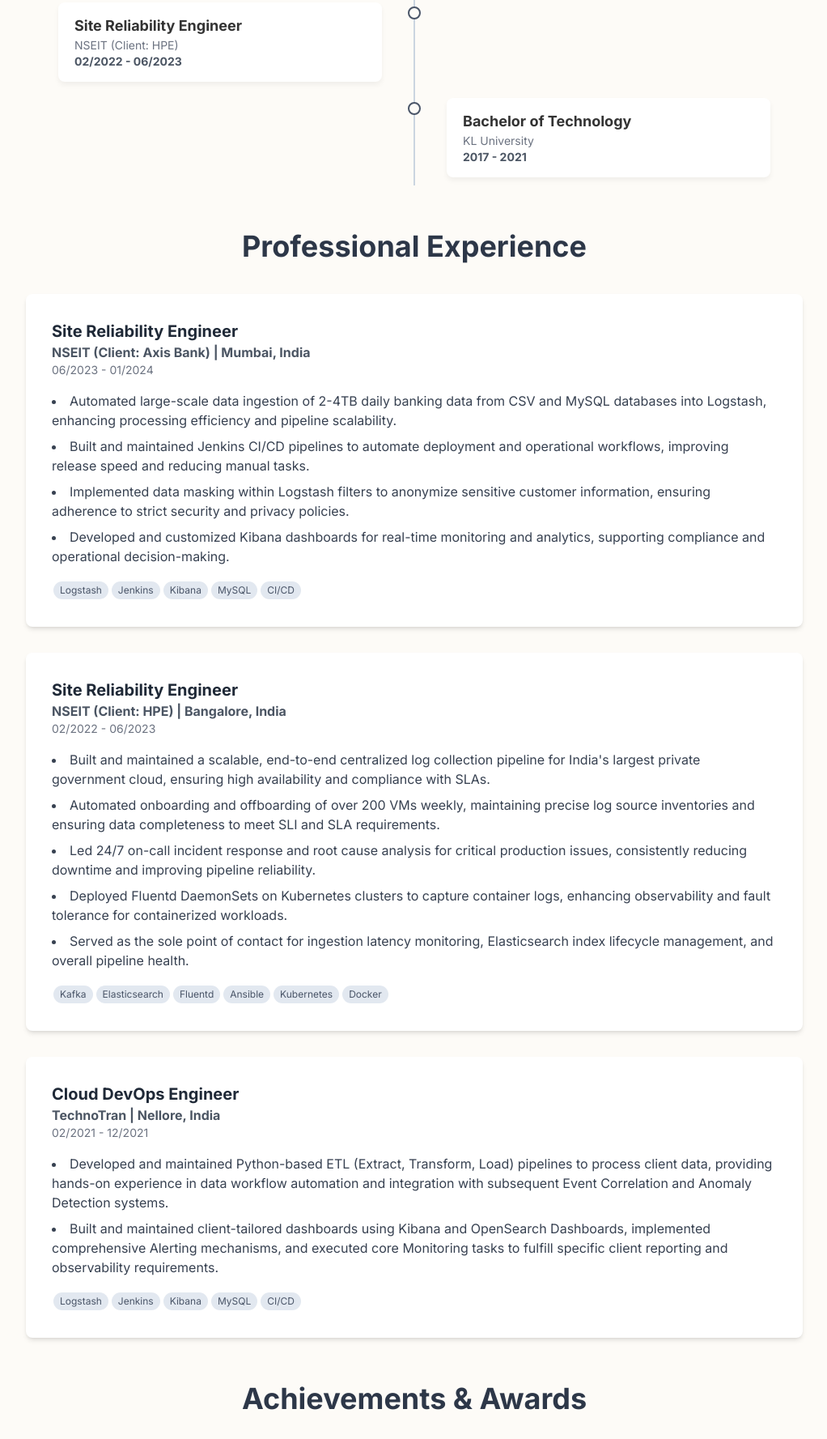
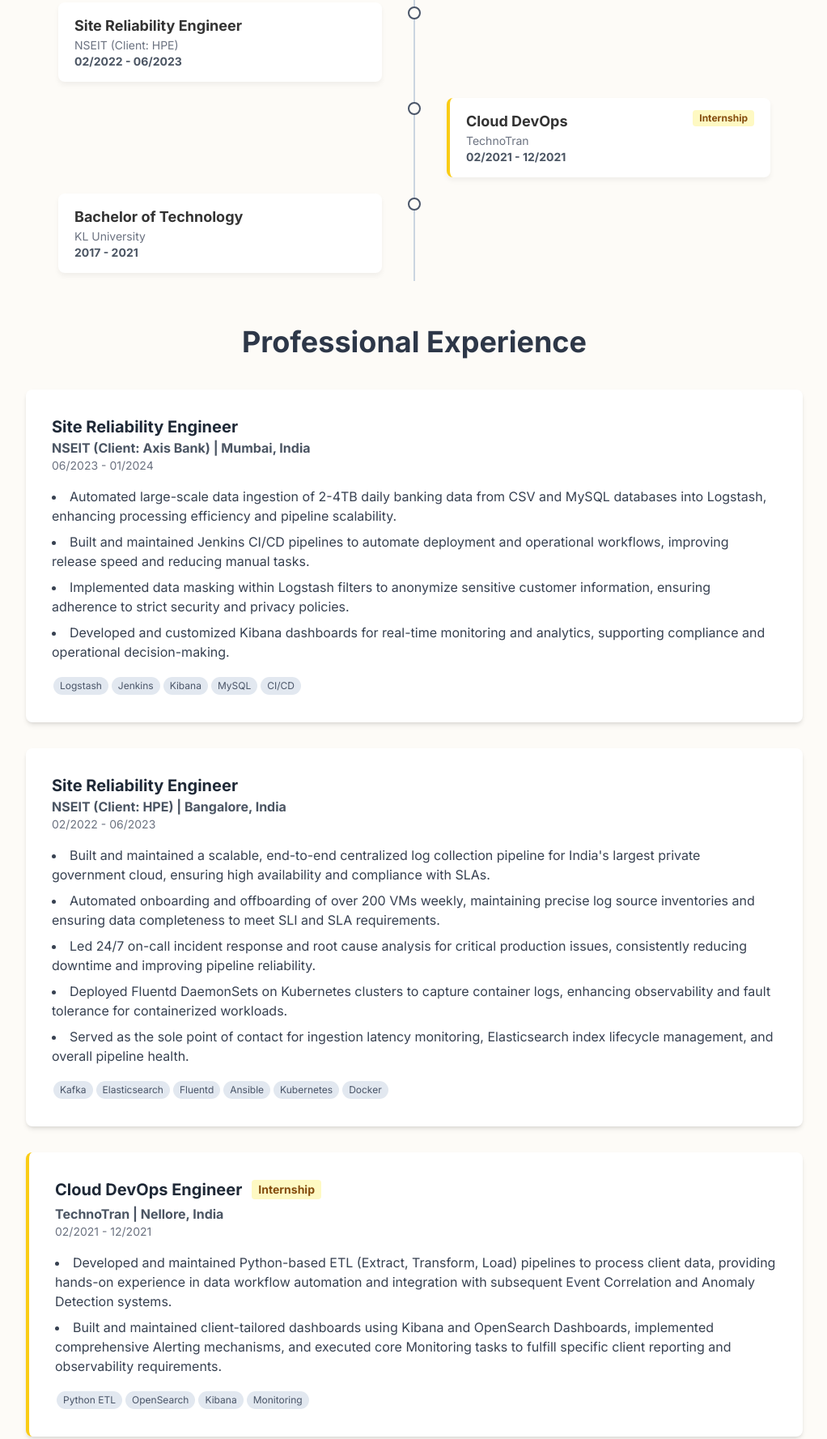
Before and after one commit to srujith07/resume, a plain HTML site: page index.html in a window 1280 px wide. Shown: the part 1595-3372 px from the top of the page at 81% size, without its empty margins (128-1150 px from the left). Drawn offline with nearby package versions, Linux system fonts and the light colour scheme.

Commit message:
Update index.html

```diff
--- a/index.html
+++ b/index.html
@@ -9,10 +9,6 @@
     <link rel="preconnect" href="https://fonts.googleapis.com">
     <link rel="preconnect" href="https://fonts.gstatic.com" crossorigin>
     <link href="https://fonts.googleapis.com/css2?family=Inter:wght@400;500;700&display=swap" rel="stylesheet">
-    <!-- Chosen Palette: Warm Neutrals -->
-    <!-- Application Structure Plan: The application is designed as a single-page portfolio to provide an engaging alternative to a static resume. It starts with a header featuring key contact information and visa status, immediately addressing recruiter priorities. The core of the app includes an interactive skills dashboard visualized with a radar chart for a quick competency overview, an interactive timeline to navigate the career path, and detailed sections for experience and achievements. This structure is designed to facilitate both quick scanning and in-depth exploration. -->
-    <!-- Visualization & Content Choices: A Radar Chart (Chart.js) is used for the skills section to offer a compelling, holistic view of technical abilities, a significant improvement over a simple list. Interaction is enhanced with hover-over tooltips detailing specific technologies within each skill category. Report Info: Resume skills list. Goal: Organize and inform. Method: Radar Chart on Canvas. An interactive timeline (HTML/CSS/JS) visualizes career progression, allowing users to click and smoothly scroll to detailed descriptions. Goal: Organize and show change. Method: Clickable timeline. These choices prioritize user engagement and clarity. -->
-    <!-- CONFIRMATION: NO SVG graphics used. NO Mermaid JS used. -->
     <style>
         body {
             font-family: 'Inter', sans-serif;
@@ -158,14 +154,24 @@
                         <p class="text-sm font-semibold text-gray-600">06/2023 - 01/2024</p>
                     </div>
                 </div>
-                 <div class="timeline-item timeline-left">
+                <div class="timeline-item timeline-left">
                      <div class="timeline-content" onclick="scrollToSection('exp-nse-hpe')">
                         <h3 class="font-bold text-lg">Site Reliability Engineer</h3>
                         <p class="text-sm text-gray-500">NSEIT (Client: HPE)</p>
                         <p class="text-sm font-semibold text-gray-600">02/2022 - 06/2023</p>
                     </div>
                 </div>
-                 <div class="timeline-item timeline-right">
+                <div class="timeline-item timeline-right">
+                    <div class="timeline-content border-l-4 border-yellow-400" onclick="scrollToSection('exp-techno')">
+                        <div class="flex justify-between items-start">
+                           <h3 class="font-bold text-lg">Cloud DevOps</h3>
+                           <span class="bg-yellow-100 text-yellow-800 text-xs font-bold px-2 py-0.5 rounded">Internship</span>
+                        </div>
+                       <p class="text-sm text-gray-500">TechnoTran</p>
+                       <p class="text-sm font-semibold text-gray-600">02/2021 - 12/2021</p>
+                   </div>
+               </div>
+                <div class="timeline-item timeline-left">
                     <div class="timeline-content" onclick="scrollToSection('edu-kl')">
                         <h3 class="font-bold text-lg">Bachelor of Technology</h3>
                         <p class="text-sm text-gray-500">KL University</p>
@@ -206,8 +212,11 @@
                     <span class="tech-tag">Kafka</span><span class="tech-tag">Elasticsearch</span><span class="tech-tag">Fluentd</span><span class="tech-tag">Ansible</span><span class="tech-tag">Kubernetes</span><span class="tech-tag">Docker</span>
                 </div>
             </div>
-            <div id="exp-techno" class="bg-white p-6 md:p-8 rounded-lg shadow-md mb-8 scroll-mt-20">
-                <h3 class="text-xl font-bold text-gray-800">Cloud DevOps Engineer</h3>
+            <div id="exp-techno" class="bg-white p-6 md:p-8 rounded-lg shadow-md mb-8 scroll-mt-20 border-l-4 border-yellow-400">
+                <div class="flex items-center gap-3 mb-1">
+                    <h3 class="text-xl font-bold text-gray-800">Cloud DevOps Engineer</h3>
+                    <span class="bg-yellow-100 text-yellow-800 text-sm font-bold px-2 py-0.5 rounded">Internship</span>
+                </div>
                 <p class="text-md font-semibold text-gray-600">TechnoTran | Nellore, India</p>
                 <p class="text-sm text-gray-500 mb-4">02/2021 - 12/2021</p>
                 <ul class="list-disc list-inside text-gray-700 space-y-2">
@@ -217,7 +226,7 @@ data workflow automation and integration with subsequent Event Correlation and A
 mechanisms, and executed core Monitoring tasks to fulfill specific client reporting and observability requirements.</li>
                 </ul>
                 <div class="mt-4">
-                    <span class="tech-tag">Logstash</span><span class="tech-tag">Jenkins</span><span class="tech-tag">Kibana</span><span class="tech-tag">MySQL</span><span class="tech-tag">CI/CD</span>
+                    <span class="tech-tag">Python ETL</span><span class="tech-tag">OpenSearch</span><span class="tech-tag">Kibana</span><span class="tech-tag">Monitoring</span>
                 </div>
             </div>
         </section>
```
